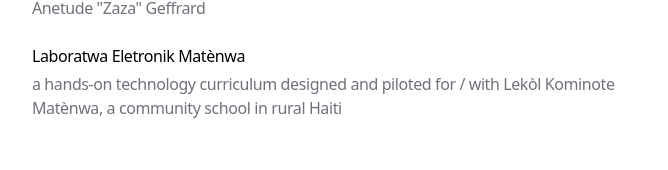
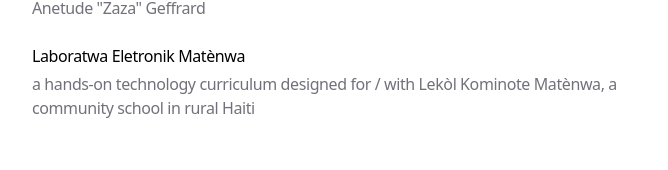
Before and after one commit to caseyanderson/caseyanderson.work, a Next.js app: page / in a window 1280 px wide. Shown: the part 588-758 px from the top of the page, without its empty margins (304-972 px from the left). Built offline with nearby package versions, Linux system fonts and the light colour scheme.

Commit message:
copy edit

```diff
--- a/app/data.ts
+++ b/app/data.ts
@@ -100,7 +100,7 @@ export const BLOG_POSTS: BlogPost[] = [
   {
     title: 'Laboratwa Eletronik Matènwa',
     description:
-      'a hands-on technology curriculum designed and piloted for / with Lekòl Kominote Matènwa, a community school in rural Haiti',
+      'a hands-on technology curriculum designed for / with Lekòl Kominote Matènwa, a community school in rural Haiti',
     link: '/blog/laboratwa-eletroknik-matnewa',
     uid: 'blog-4',
   },
```
